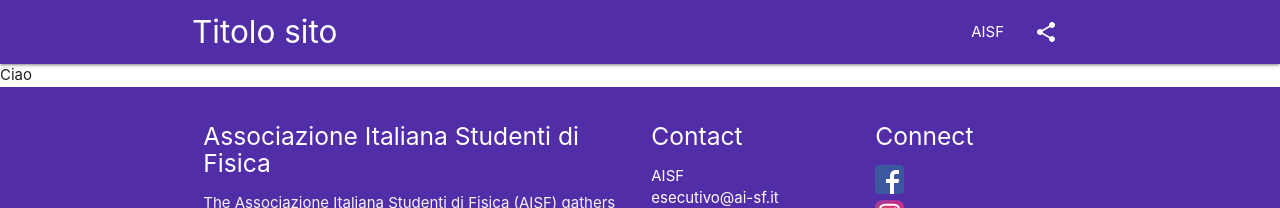
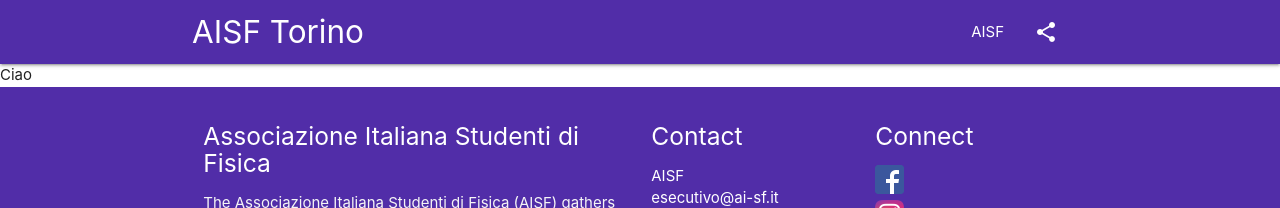
Before and after one commit to Chubotronik/Chubotronik.github.io, a Jekyll site: the page built from index.html, in a window 1280 px wide. Shown: the top 208 px of the page. Built offline with Jekyll 4.4.1, drawn with Linux system fonts in a browser that asks for light colours; nearby versions of some CDN libraries.

Commit message:
aggiunto appuntiu di cosa modificare

```diff
--- a/_data/generic.yml
+++ b/_data/generic.yml
@@ -1,5 +1,5 @@
-title: Titolo sito
-long_title: "Titolo lungo"
+title: AISF Torino
+long_title: "Homepage"
 color1: "#512da8"
 color2: "#512da8"
 color2-light: "#ffbd42"
--- a/_data/menu.yml
+++ b/_data/menu.yml
@@ -3,3 +3,4 @@
   url: https://www.ai-sf.it
 - icon: "share"
   url: "https://www.google.com"
+#- text: chi siamo
```
